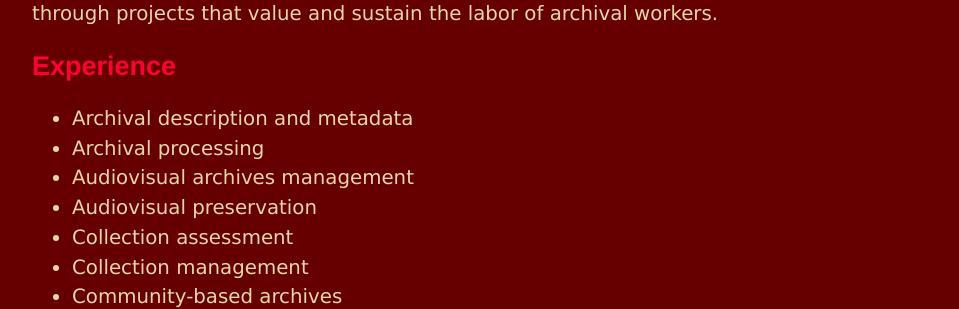
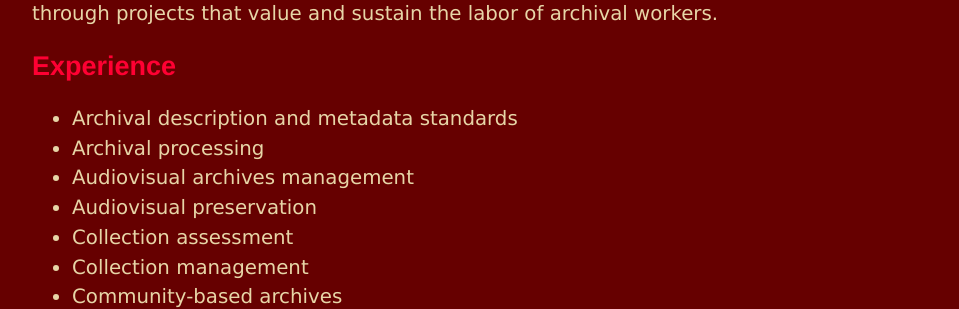
Before and after one commit to megan-mcshea/megan-mcshea.github.io, a Jekyll site: the page built from archivist.html, in a window 1280 px wide. Shown: the part 203-512 px from the top of the page, without its empty margins (160-1119 px from the left). Built offline with Jekyll 4.4.1, drawn with Linux system fonts in a browser that asks for light colours.

Commit message:
Update archivist.html

```diff
--- a/archivist.html
+++ b/archivist.html
@@ -8,7 +8,7 @@ title: Megan McShea, archivist
 
 	<h2>Experience</h2>
 <ul>
-	<li>Archival description and metadata</li>
+	<li>Archival description and metadata standards</li>
 	<li>Archival processing</li>
 	<li>Audiovisual archives management</li>
 	<li>Audiovisual preservation</li>
@@ -16,7 +16,7 @@ title: Megan McShea, archivist
 	<li>Collection management</li>
 	<li>Community-based archives</li>
 	<li>Digital asset management</li>
-	<li>Digitization </li>
+	<li>Digitization</li>
 	<li>Digital preservation</li>
 	<li>Grant writing</li>
 	<li>Project management</li>
```
